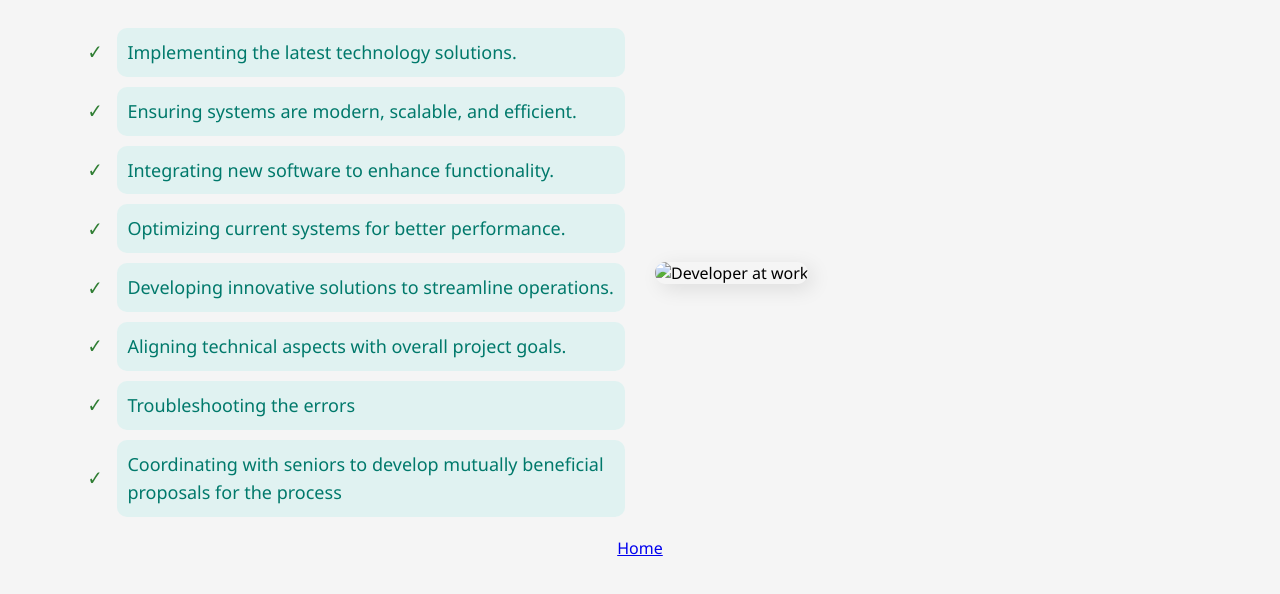
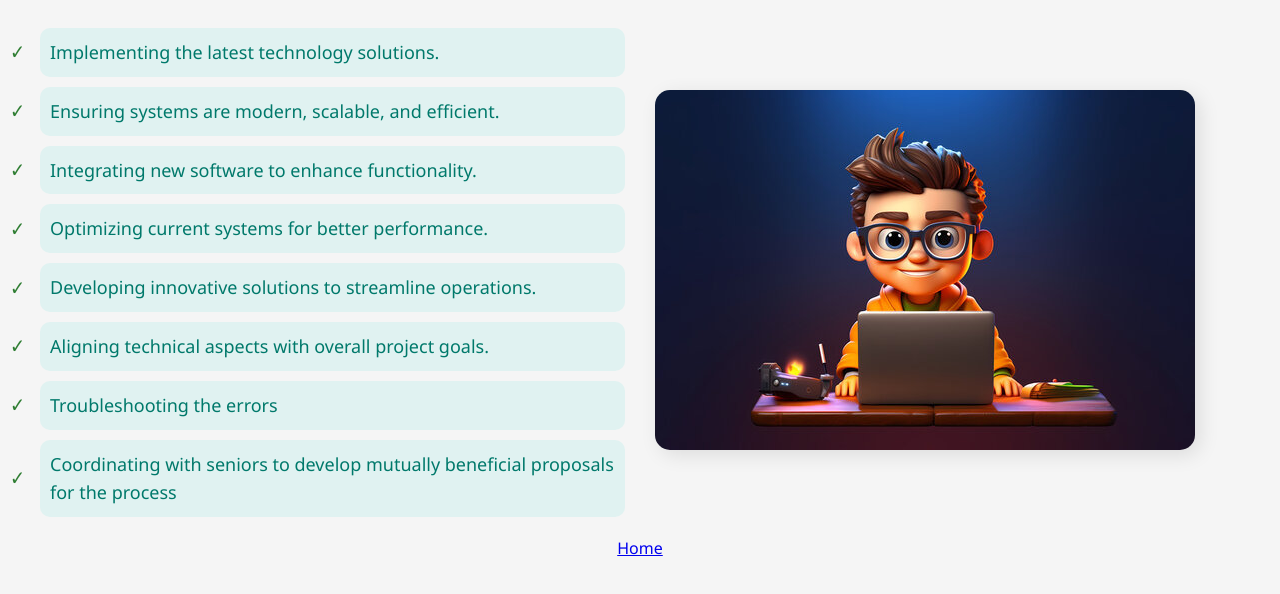
Before and after one commit to rrpl-lang/returnlabrecyclers, a plain HTML site: page developer.html in a window 1280 px wide. Shown: the part 108-702 px from the top of the page. Drawn offline with Linux system fonts and the light colour scheme.

Commit message:
Update developer.html

```diff
--- a/developer.html
+++ b/developer.html
@@ -220,7 +220,7 @@
                 </ul>
             </div>
             <div class="image-section">
-                <img src="image.jpg" alt="Developer at work">
+                <img src="360_F_601171862_l7yZ0wujj8o2SowiKTUsfLEEx8KunYNd.jpg" alt="Developer at work">
                 <!-- Replace the src with the path to your image or GIF -->
             </div>
 
```
